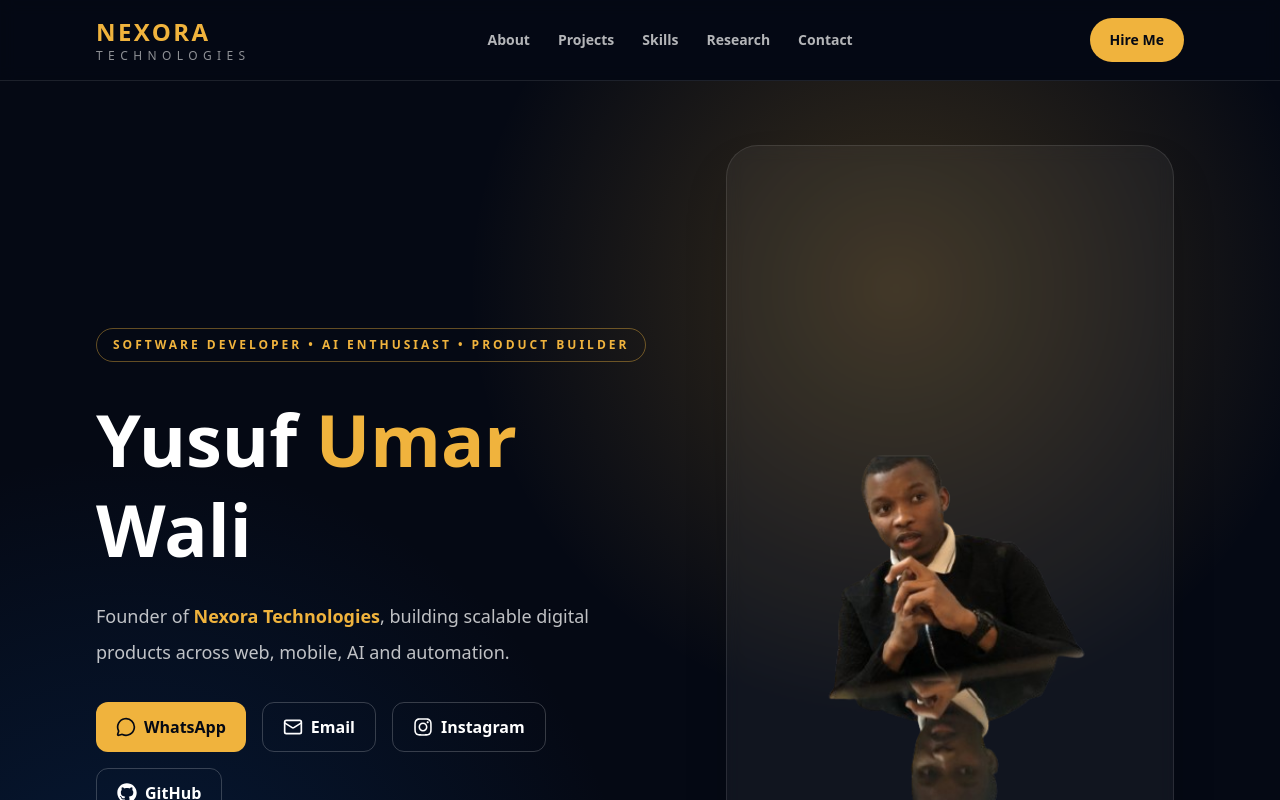
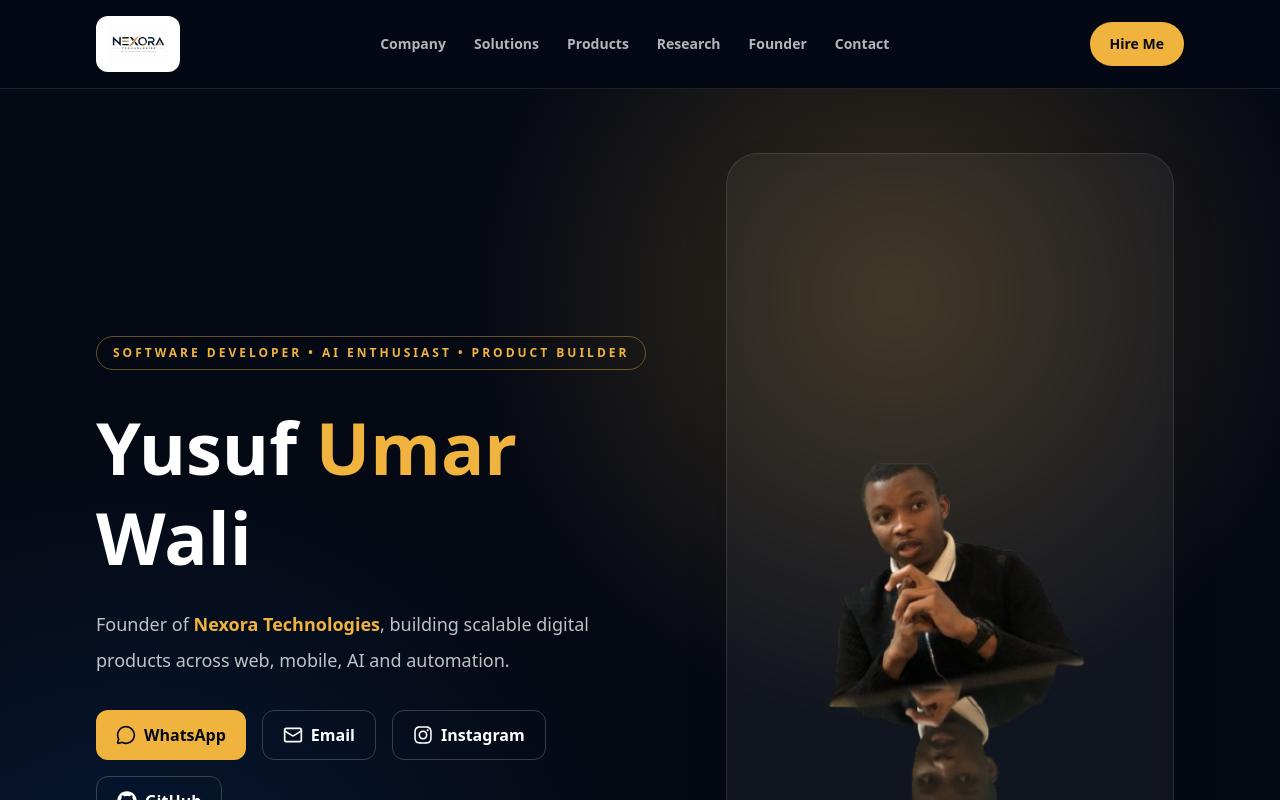
Before and after one commit to YUSUFUMARWALI/nexora-technologies, a Next.js app: page / in a window 1280 px wide. Shown: the top 800 px of the page. Built offline with nearby package versions, Linux system fonts and the light colour scheme.

Commit message:
Add Nexora logo to navbar

```diff
--- a/src/components/Navbar.tsx
+++ b/src/components/Navbar.tsx
@@ -1,26 +1,34 @@
+import Image from "next/image";
 import { profile } from "@/data/portfolio";
+
+const links = [
+  ["Company", "#about"],
+  ["Solutions", "/services"],
+  ["Products", "/products"],
+  ["Research", "/research"],
+  ["Founder", "/founder"],
+  ["Contact", "/contact"],
+];
 
 export default function Navbar() {
   return (
     <header className="sticky top-0 z-50 border-b border-white/10 bg-[#050914]/90 px-6 py-4 text-white backdrop-blur md:px-16 lg:px-24">
       <div className="mx-auto flex max-w-7xl items-center justify-between gap-6">
-        <a href="#" className="leading-none">
-          <p className="text-2xl font-black tracking-widest text-[#F0B33D]">
-            NEXORA
-          </p>
-          <p className="text-xs uppercase tracking-[0.45em] text-white/55">
-            Technologies
-          </p>
+        <a href="/" className="rounded-xl bg-white px-3 py-2">
+          <Image
+            src="/images/logo/nexora-logo.jpeg"
+            alt="Nexora Technologies Logo"
+            width={170}
+            height={60}
+            priority
+            className="h-10 w-auto object-contain"
+          />
         </a>
 
         <nav className="hidden items-center gap-7 text-sm font-semibold text-white/70 lg:flex">
-          {["About", "Projects", "Skills", "Research", "Contact"].map((item) => (
-            <a
-              key={item}
-              href={`#${item.toLowerCase()}`}
-              className="transition hover:text-[#F0B33D]"
-            >
-              {item}
+          {links.map(([label, href]) => (
+            <a key={label} href={href} className="transition hover:text-[#F0B33D]">
+              {label}
             </a>
           ))}
         </nav>
```
Also changed, not shown: public/images/logo/nexora-logo.jpeg (added).
